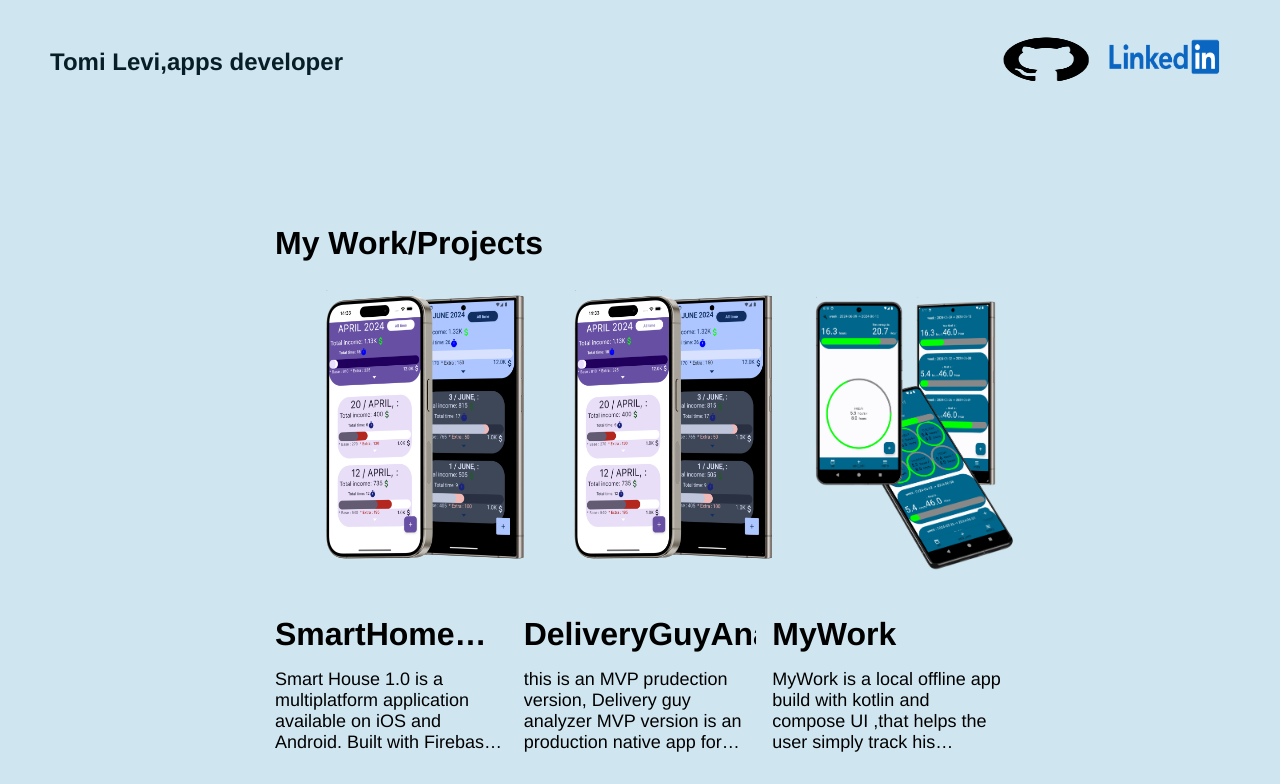
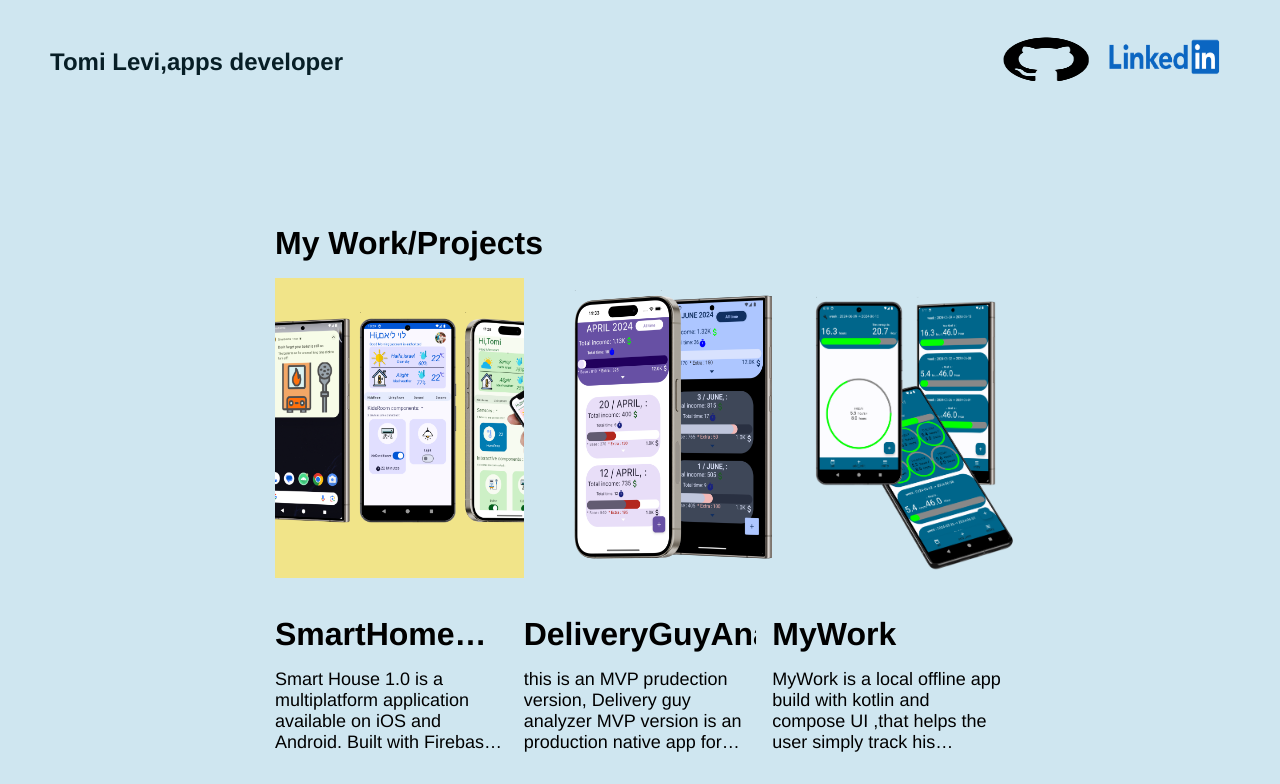
Before and after one commit to tomil740/tomil740.github.io, a plain HTML site: page index.html in a window 1280 px wide. Shown: the top 784 px of the page. Drawn offline with Linux system fonts and the light colour scheme.

Commit message:
Update index.html

```diff
--- a/index.html
+++ b/index.html
@@ -77,7 +77,7 @@
           -->
 	 <div class="project-card">
             <a href="https://github.com/tomil740/SmartHome/tree/Version1">
-            <img src="./assets/images/MVPprofile.png" class="project-image">
+            <img src="./assets/images/smarthouse1.0.png" class="project-image">
             </a>
             <div class="project-card-text-container">
               <div class="subheader-text project-title">SmartHome 1.0</div>
```
